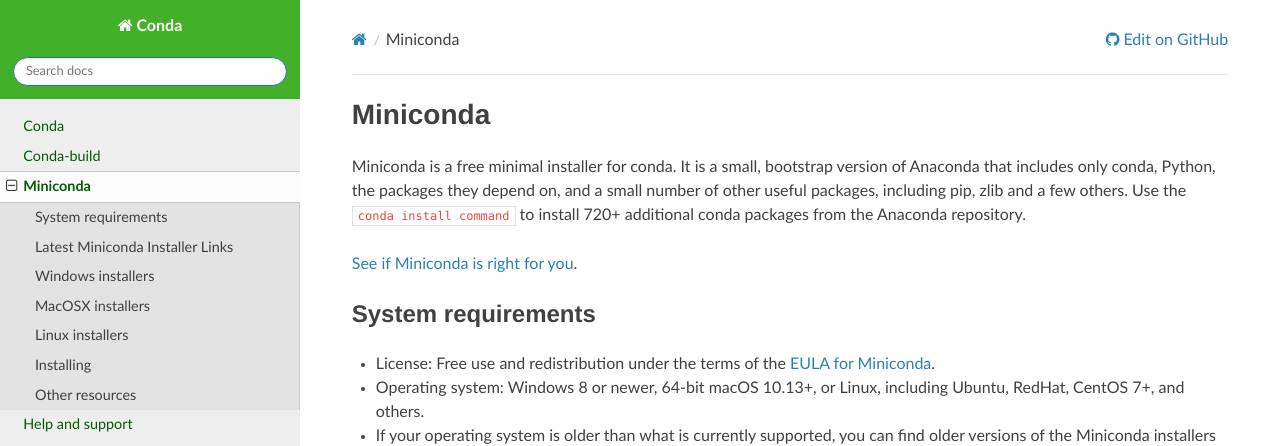
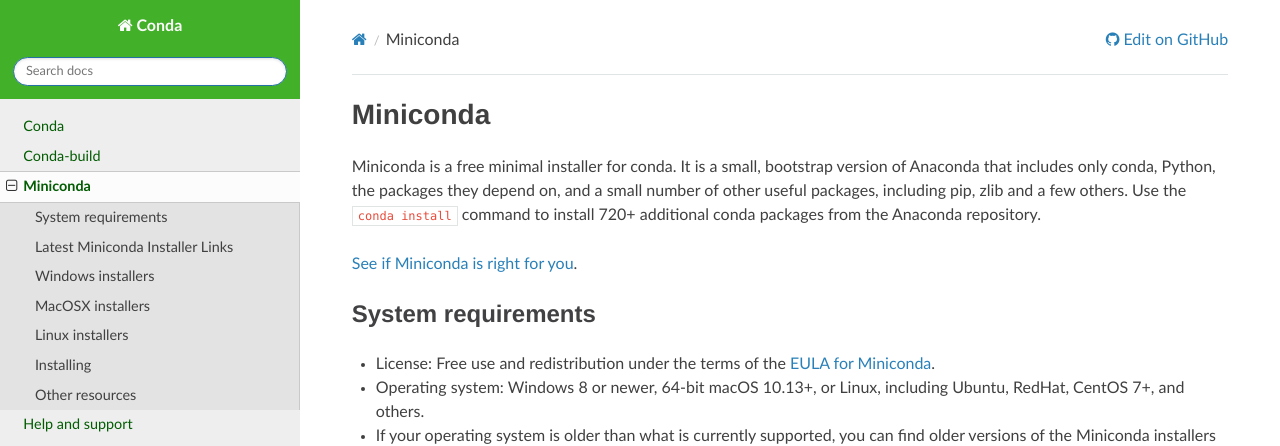
Before and after one commit to conda/conda-docs, a Sphinx documentation site: the page built from docs/source/miniconda.rst, in a window 1280 px wide and 900 px high. Shown: the top 446 px of the window. Built offline with Sphinx 7.4.7 and the Read the Docs theme 2.0.0, drawn with Linux system fonts in a browser that asks for light colours.

Commit message:
fixed typo for code block
Changed code block styling to make it less confusing.

```diff
--- a/docs/source/miniconda.rst
+++ b/docs/source/miniconda.rst
@@ -9,7 +9,7 @@
 Miniconda is a free minimal installer for conda. It is a small, bootstrap
 version of Anaconda that includes only conda, Python, the packages they depend
 on, and a small number of other useful packages, including pip, zlib and a
-few others. Use the ``conda install command`` to install 720+ additional conda
+few others. Use the ``conda install`` command to install 720+ additional conda
 packages from the Anaconda repository.
 
 `See if Miniconda is right for you <https://docs.conda.io/projects/conda/en/latest/user-guide/install/download.html#anaconda-or-miniconda>`_.
```
